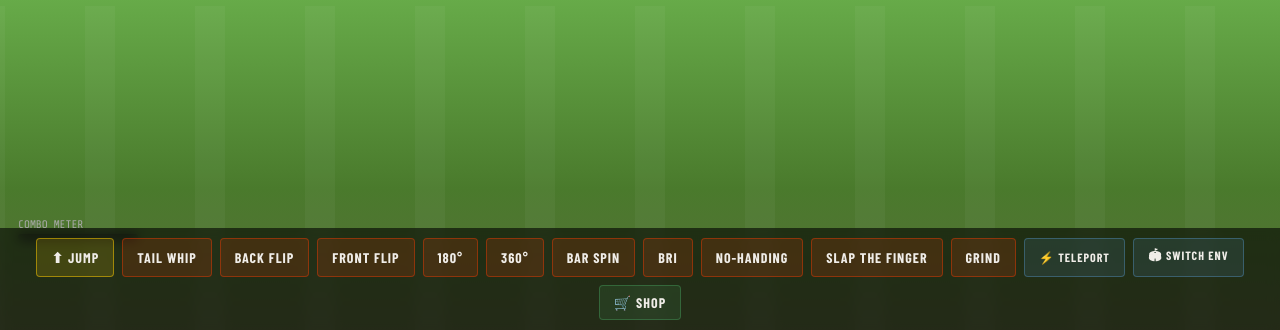
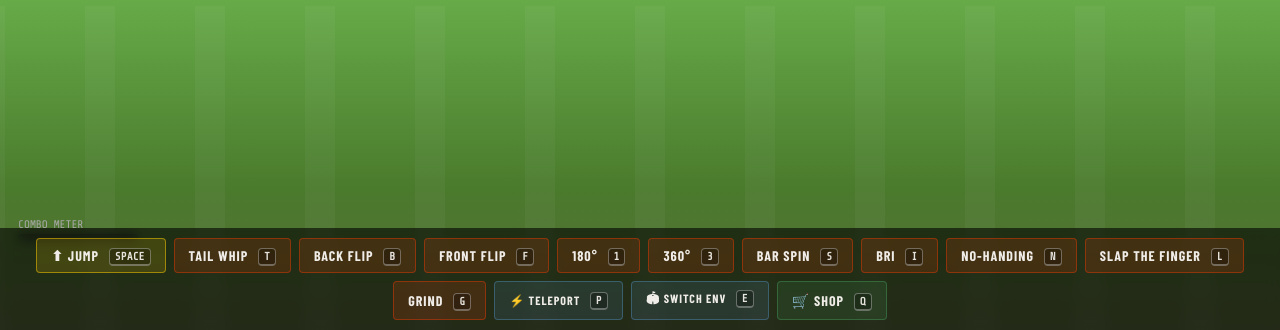
Before and after one commit to anythingisgoodforme/banana-wheels, a website: page public/scoot/index.html in a window 1280 px wide. Both pictures are taken after a click on the button "▶ PLAY". Shown: the part 470-800 px from the top of the page. Drawn offline with nearby package versions, Linux system fonts and the light colour scheme.

Commit message:
feat: show SCOOT key shortcuts on controls

```diff
--- a/public/scoot/index.html
+++ b/public/scoot/index.html
@@ -560,6 +560,19 @@
     transition: all 0.12s;
     text-transform: uppercase;
   }
+  .trick-btn .keycap {
+    margin-left: 6px;
+    padding: 1px 5px;
+    border: 1px solid rgba(255,255,255,0.35);
+    border-bottom-width: 2px;
+    border-radius: 4px;
+    background: rgba(0,0,0,0.28);
+    font-size: 11px;
+    font-family: 'Share Tech Mono', monospace;
+    letter-spacing: 0;
+    opacity: 0.95;
+    vertical-align: 1px;
+  }
   .trick-btn:hover, .trick-btn:active {
     background: var(--accent);
     border-color: var(--accent);
@@ -676,6 +689,7 @@
   /* Responsive */
   @media (max-width: 500px) {
     .trick-btn { font-size: 12px; padding: 7px 10px; }
+    .trick-btn .keycap { font-size: 10px; padding: 1px 4px; margin-left: 4px; }
     .score-display { font-size: 32px; }
   }
 </style>
@@ -787,20 +801,20 @@
 
   <!-- Controls -->
   <div id="controls-bar">
-    <button class="trick-btn jump-btn" onclick="doJump()">⬆ JUMP</button>
-    <button class="trick-btn" onclick="doTrick('TAIL WHIP')">TAIL WHIP</button>
-    <button class="trick-btn" onclick="doTrick('BACK FLIP')">BACK FLIP</button>
-    <button class="trick-btn" onclick="doTrick('FRONT FLIP')">FRONT FLIP</button>
-    <button class="trick-btn" onclick="doTrick('180')">180°</button>
-    <button class="trick-btn" onclick="doTrick('360')">360°</button>
-    <button class="trick-btn" onclick="doTrick('BAR SPIN')">BAR SPIN</button>
-    <button class="trick-btn" onclick="doTrick('BRI')">BRI</button>
-    <button class="trick-btn" onclick="doTrick('NO-HANDING')">NO-HANDING</button>
-    <button class="trick-btn" onclick="doTrick('SLAP THE FINGER')">SLAP THE FINGER</button>
-    <button class="trick-btn" onclick="doGrind()">GRIND</button>
-    <button class="trick-btn env-btn" onclick="teleport()">⚡ TELEPORT</button>
-    <button class="trick-btn env-btn" onclick="toggleEnv()">🏟 SWITCH ENV</button>
-    <button class="trick-btn shop-btn" onclick="openShop()">🛒 SHOP</button>
+    <button class="trick-btn jump-btn" onclick="doJump()">⬆ JUMP <span class="keycap">SPACE</span></button>
+    <button class="trick-btn" onclick="doTrick('TAIL WHIP')">TAIL WHIP <span class="keycap">T</span></button>
+    <button class="trick-btn" onclick="doTrick('BACK FLIP')">BACK FLIP <span class="keycap">B</span></button>
+    <button class="trick-btn" onclick="doTrick('FRONT FLIP')">FRONT FLIP <span class="keycap">F</span></button>
+    <button class="trick-btn" onclick="doTrick('180')">180° <span class="keycap">1</span></button>
+    <button class="trick-btn" onclick="doTrick('360')">360° <span class="keycap">3</span></button>
+    <button class="trick-btn" onclick="doTrick('BAR SPIN')">BAR SPIN <span class="keycap">S</span></button>
+    <button class="trick-btn" onclick="doTrick('BRI')">BRI <span class="keycap">I</span></button>
+    <button class="trick-btn" onclick="doTrick('NO-HANDING')">NO-HANDING <span class="keycap">N</span></button>
+    <button class="trick-btn" onclick="doTrick('SLAP THE FINGER')">SLAP THE FINGER <span class="keycap">L</span></button>
+    <button class="trick-btn" onclick="doGrind()">GRIND <span class="keycap">G</span></button>
+    <button class="trick-btn env-btn" onclick="teleport()">⚡ TELEPORT <span class="keycap">P</span></button>
+    <button class="trick-btn env-btn" onclick="toggleEnv()">🏟 SWITCH ENV <span class="keycap">E</span></button>
+    <button class="trick-btn shop-btn" onclick="openShop()">🛒 SHOP <span class="keycap">Q</span></button>
   </div>
 </div>
 
@@ -1361,9 +1375,12 @@ document.addEventListener('keydown', e => {
   if (key === '1') doTrick('180');
   if (key === '3') doTrick('360');
   if (key === 's') doTrick('BAR SPIN');
+  if (key === 'i') doTrick('BRI');
   if (key === 'n') doTrick('NO-HANDING');
+  if (key === 'l') doTrick('SLAP THE FINGER');
   if (key === 'g') doGrind();
   if (key === 'p') teleport();
+  if (key === 'e') toggleEnv();
   if (key === 'q') { openShop(); }
 });
 </script>
```
